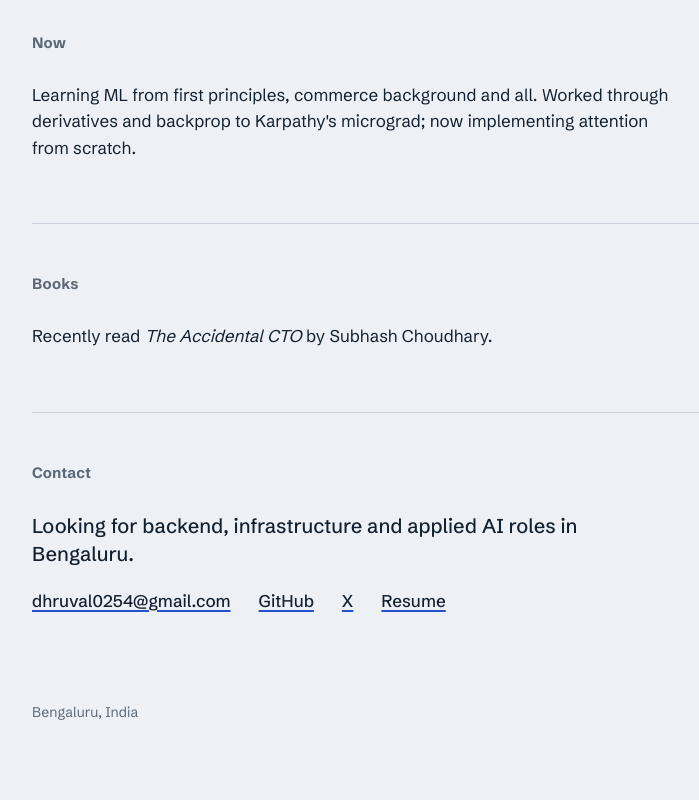
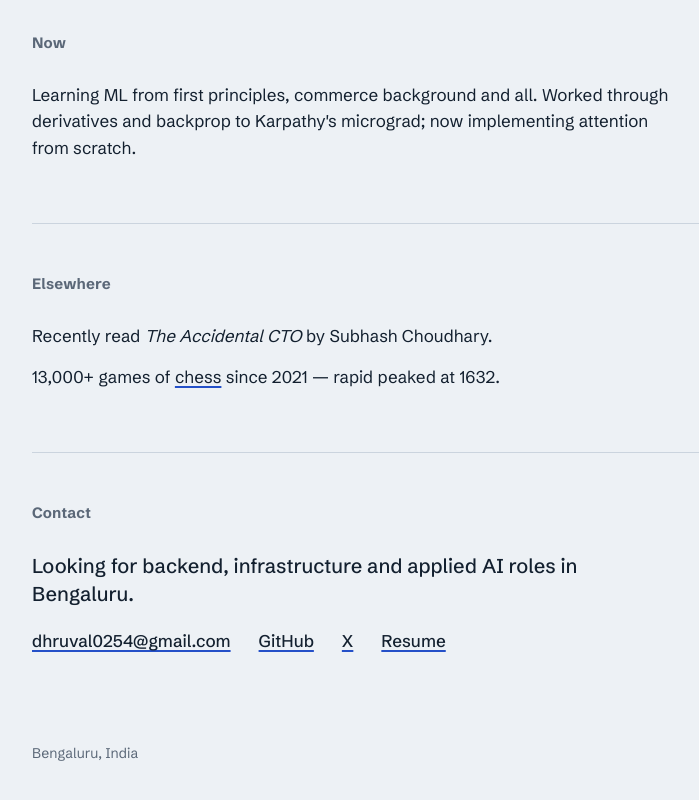
Before and after one commit to Dhruval7878/portfolio, a Next.js app: page / in a window 1280 px wide. Shown: the part 2205-3005 px from the top of the page, without its empty margins (252-951 px from the left). Built offline with nearby package versions, Linux system fonts and the light colour scheme; no server answers.

Commit message:
changes in css

```diff
--- a/app/globals.css
+++ b/app/globals.css
@@ -48,7 +48,7 @@ h2 { font-size: 15px; font-weight: 700; color: var(--muted); margin: 0 0 28px; l
 .item.route::before { content: ""; position: absolute; left: 0; top: 6px; bottom: 4px; width: 2px; background: var(--line); }
 .item.route::after { content: ""; position: absolute; left: 0; top: 52%; bottom: 4px; width: 2px; background: var(--fallback); }
 
-.now p, .books p { max-width: 62ch; margin: 0 0 14px; }
+.now p, .elsewhere p { max-width: 62ch; margin: 0 0 14px; }
 .contact p { margin: 0 0 20px; max-width: 52ch; font-size: 20px; font-weight: 500; line-height: 1.4; }
 .links { display: flex; gap: 28px; flex-wrap: wrap; font-weight: 500; }
 footer { padding: 40px 0 56px; color: var(--muted); font-size: 14px; }
--- a/app/page.tsx
+++ b/app/page.tsx
@@ -99,9 +99,14 @@ export default function Home() {
         </p>
       </section>
 
-      <section className="books">
-        <h2>Books</h2>
+      <section className="elsewhere">
+        <h2>Elsewhere</h2>
         <p>Recently read <em>The Accidental CTO</em> by Subhash Choudhary.</p>
+        <p>
+          13,000+ games of{" "}
+          <a href="https://www.chess.com/member/dhruval254">chess</a> since
+          2021 — rapid peaked at 1632.
+        </p>
       </section>
 
       <section className="contact">
```
